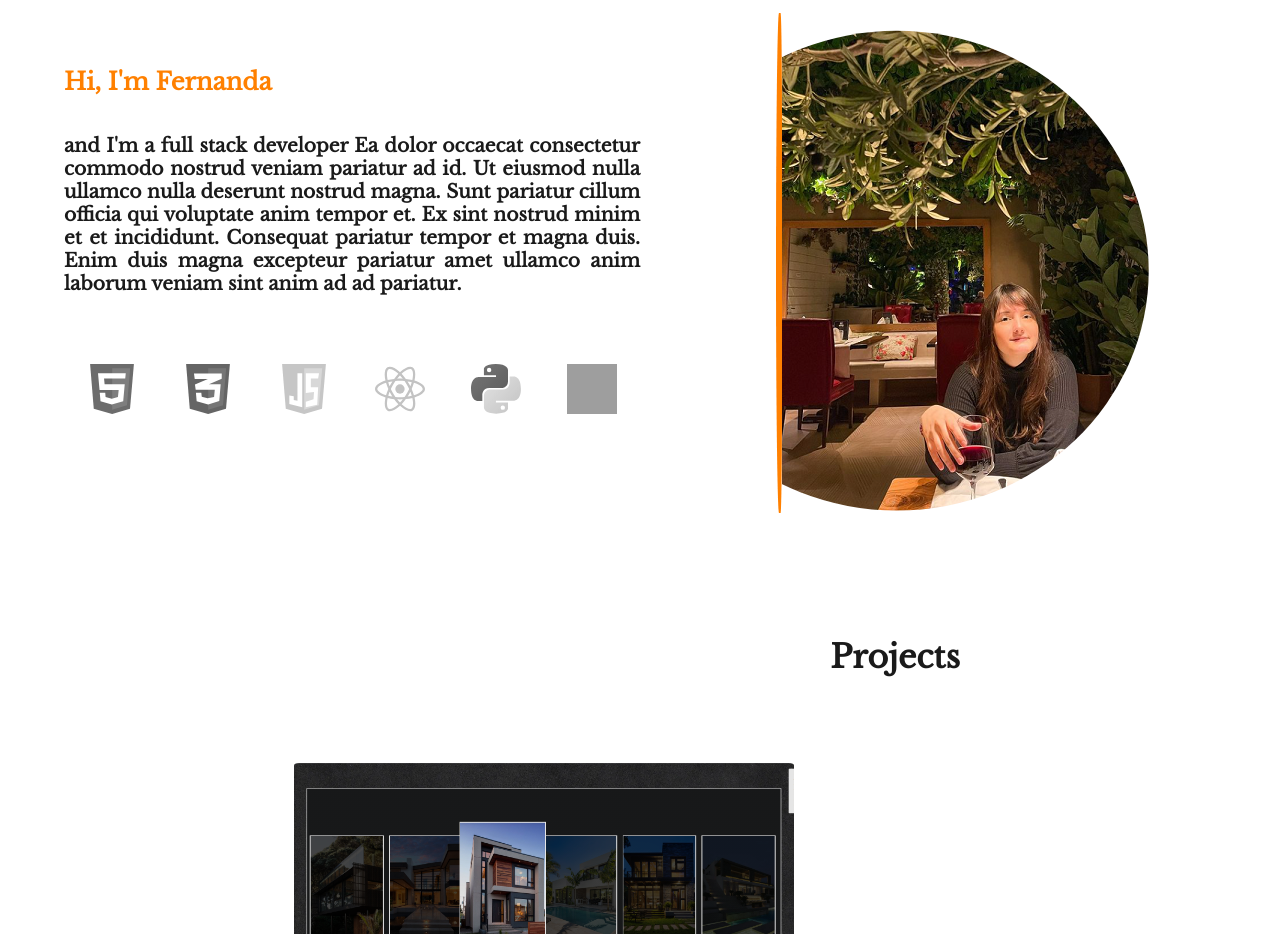
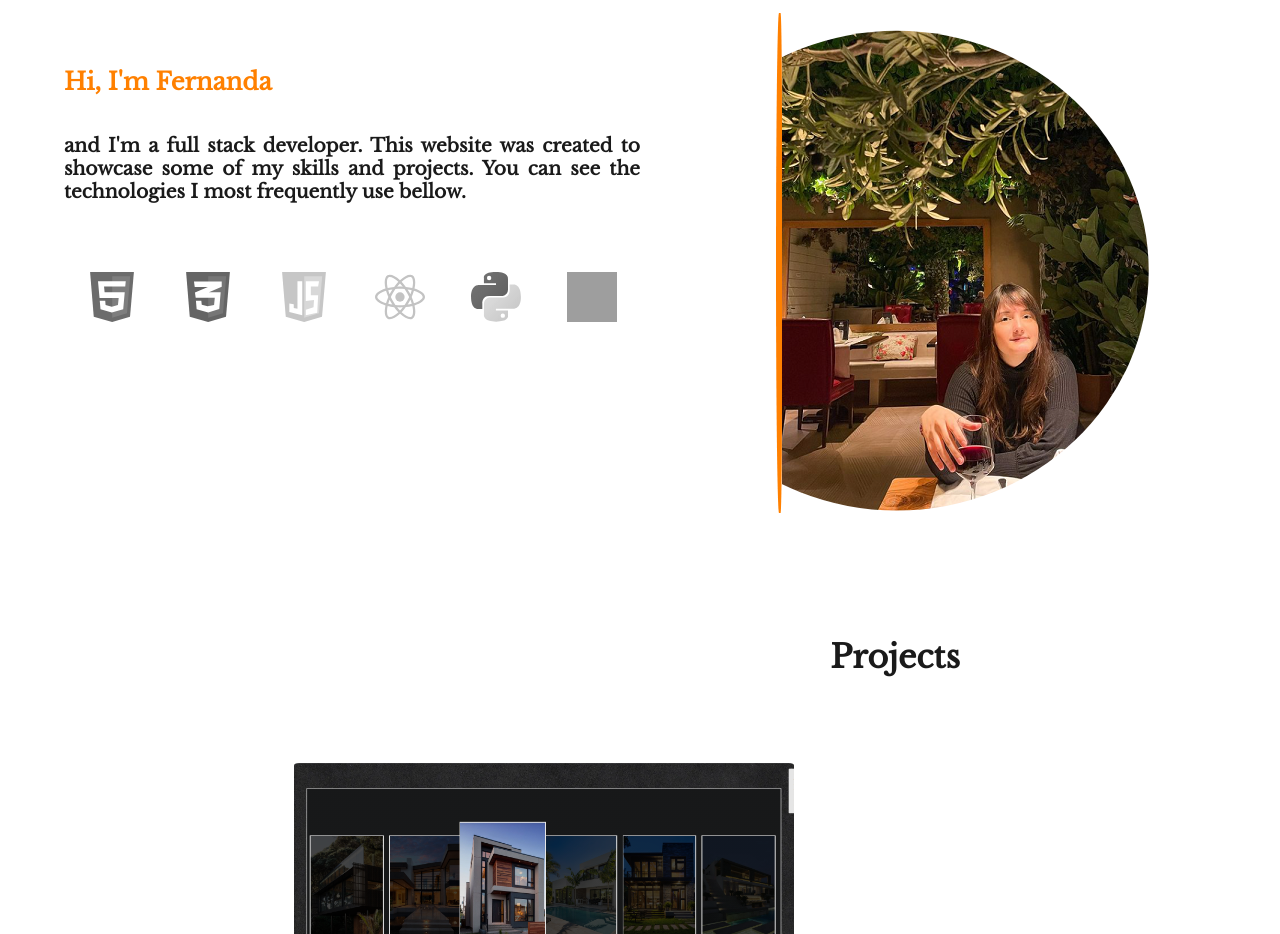
Before and after one commit to ffrancacorrea/Website, a React (Create React App) app: page / in a window 1280 px wide. Shown: the part 900-1834 px from the top of the page. Built offline with nearby package versions, Linux system fonts and the light colour scheme; grey boxes are pictures that could not be loaded.

Commit message:
add About Me text + links to projects

```diff
--- a/src/components/About/index.js
+++ b/src/components/About/index.js
@@ -69,12 +69,7 @@ const About = () => {
         <Presentation>
           <h2>Hi, I'm Fernanda</h2>
           <h3>
-            and I'm a full stack developer Ea dolor occaecat consectetur commodo
-            nostrud veniam pariatur ad id. Ut eiusmod nulla ullamco nulla
-            deserunt nostrud magna. Sunt pariatur cillum officia qui voluptate
-            anim tempor et. Ex sint nostrud minim et et incididunt. Consequat
-            pariatur tempor et magna duis. Enim duis magna excepteur pariatur
-            amet ullamco anim laborum veniam sint anim ad ad pariatur.
+            and I'm a full stack developer. This website was created to showcase some of my skills and projects. You can see the technologies I most frequently use bellow.
           </h3>
           <Logos>
             <img src={html} alt="" />
--- a/src/components/Projects/index.js
+++ b/src/components/Projects/index.js
@@ -57,11 +57,11 @@ const Projects = () => {
     <Wrapper id="Projects">
       <Title>Projects</Title>
       <Cards>
-        <Card width="500px" height="250px" image={project_1}></Card>
-        <Card width="600px" height="300px" image={project_2}>
+      <Card width="500px" height="250px" image={project_1} onClick={e =>  window.open('https://github.com/ffrancacorrea/house-design-gallery','_blank')}></Card>
+        <Card width="600px" height="300px" image={project_2} onClick={e =>  window.open('https://github.com/ffrancacorrea/country-cards','_blank')}>
           <p>IN PROGRESS</p>
         </Card>
-        <Card width="500px" height="250px" image={project_3}></Card>
+        <Card width="500px" height="250px" image={project_3} onClick={e =>  window.open('https://github.com/ffrancacorrea/movieApp','_blank')}></Card>
       </Cards>
     </Wrapper>
   );
```
